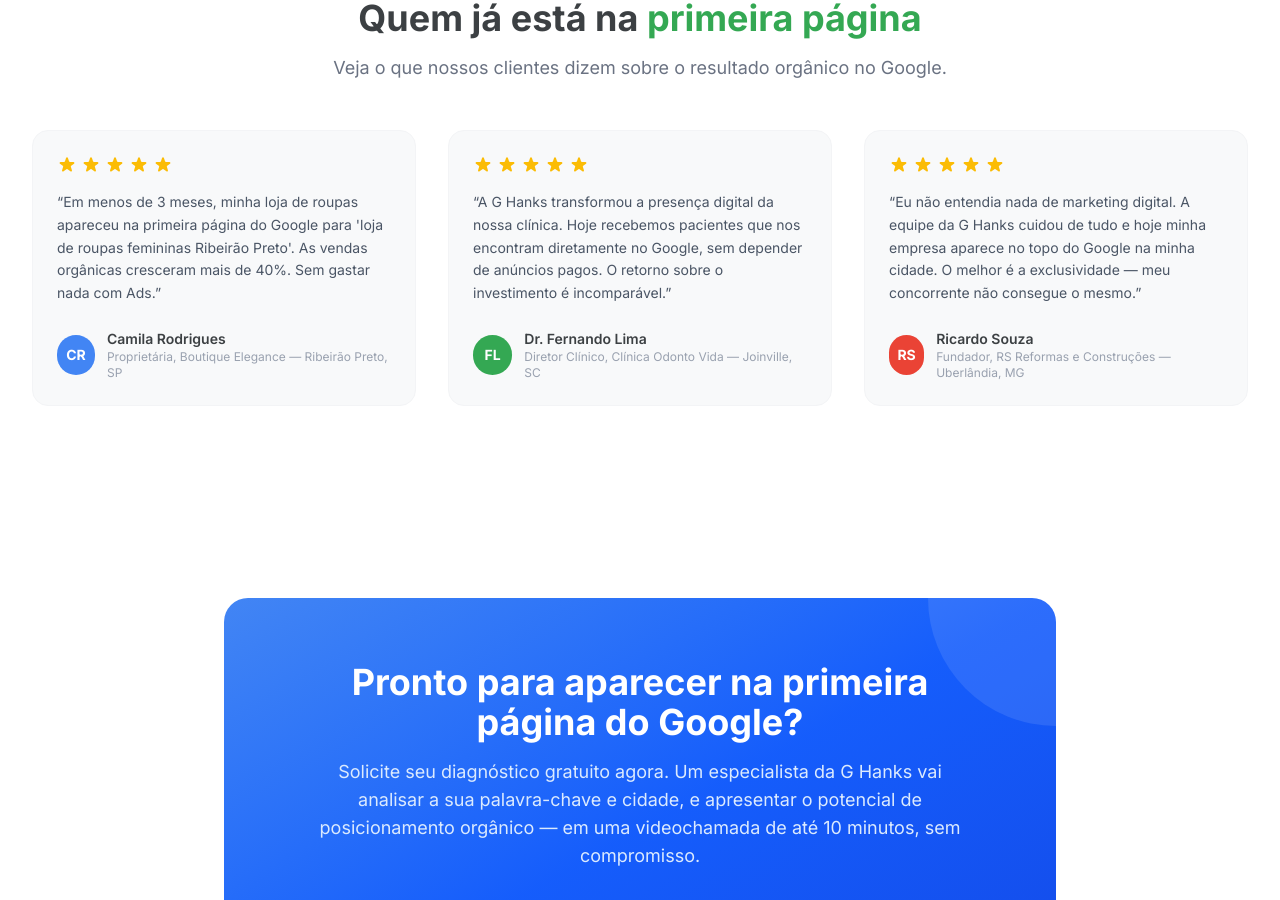
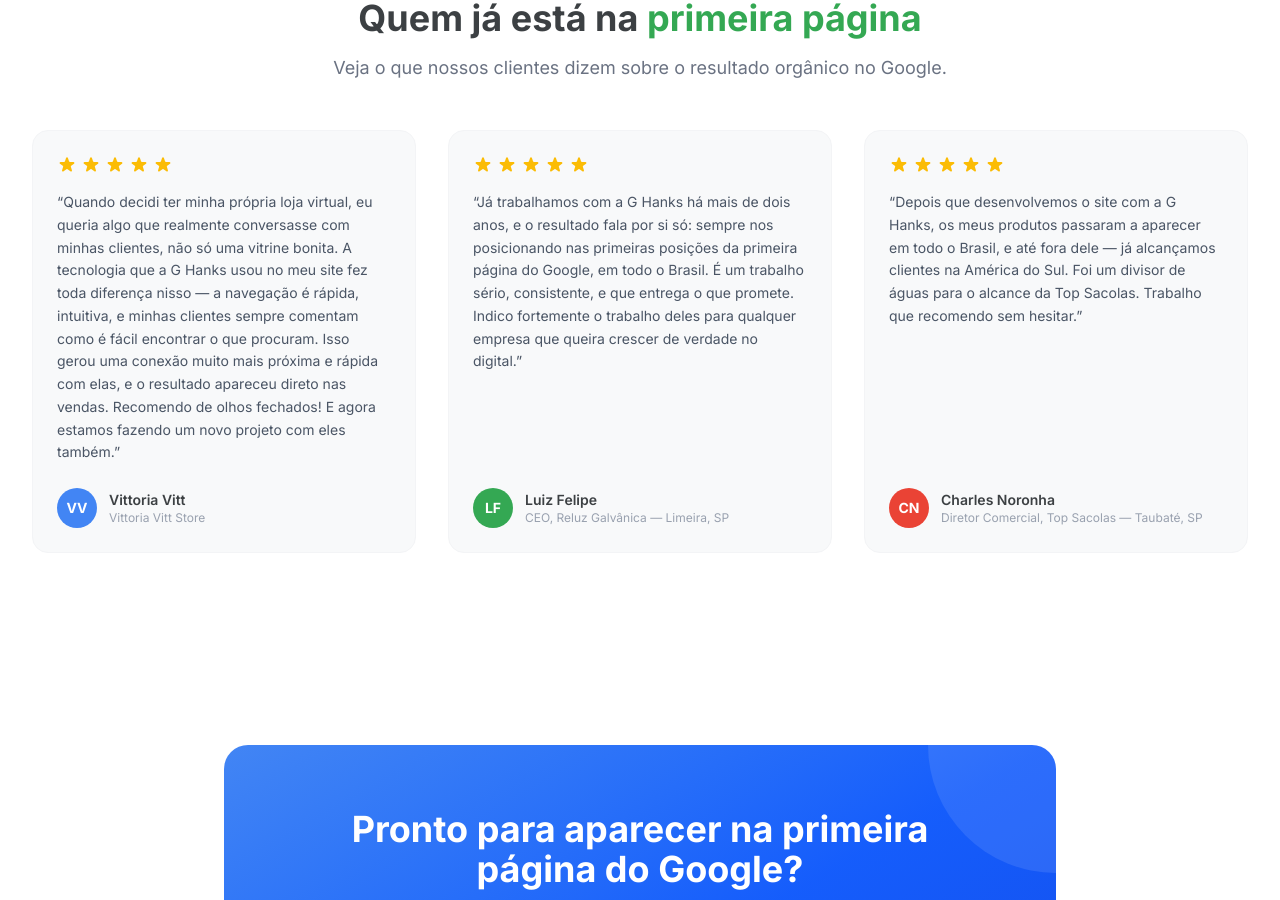
Before and after one commit to rogerfunchall-prog/projetoghanks, a Next.js app: page / in a window 1280 px wide. Shown: the part 2600-3500 px from the top of the page. Built offline with nearby package versions, Linux system fonts and the light colour scheme; no server answers.

Commit message:
content: substituir depoimentos por testemunhos reais dos clientes

```diff
--- a/src/components/Depoimentos.tsx
+++ b/src/components/Depoimentos.tsx
@@ -1,34 +1,34 @@
-/* Seção Depoimentos — prova social com 3 clientes fictícios */
+/* Seção Depoimentos — prova social com depoimentos reais aprovados pelos clientes */
 
 const DEPOIMENTOS = [
   {
-    nome: "Camila Rodrigues",
-    cargo: "Proprietária",
-    negocio: "Boutique Elegance",
-    cidade: "Ribeirão Preto, SP",
+    nome: "Vittoria Vitt",
+    cargo: "",
+    negocio: "Vittoria Vitt Store",
+    cidade: "",
     texto:
-      "Em menos de 3 meses, minha loja de roupas apareceu na primeira página do Google para 'loja de roupas femininas Ribeirão Preto'. As vendas orgânicas cresceram mais de 40%. Sem gastar nada com Ads.",
-    iniciais: "CR",
+      "Quando decidi ter minha própria loja virtual, eu queria algo que realmente conversasse com minhas clientes, não só uma vitrine bonita. A tecnologia que a G Hanks usou no meu site fez toda diferença nisso — a navegação é rápida, intuitiva, e minhas clientes sempre comentam como é fácil encontrar o que procuram. Isso gerou uma conexão muito mais próxima e rápida com elas, e o resultado apareceu direto nas vendas. Recomendo de olhos fechados! E agora estamos fazendo um novo projeto com eles também.",
+    iniciais: "VV",
     cor: "bg-ghanks-blue",
   },
   {
-    nome: "Dr. Fernando Lima",
-    cargo: "Diretor Clínico",
-    negocio: "Clínica Odonto Vida",
-    cidade: "Joinville, SC",
+    nome: "Luiz Felipe",
+    cargo: "CEO",
+    negocio: "Reluz Galvânica",
+    cidade: "Limeira, SP",
     texto:
-      "A G Hanks transformou a presença digital da nossa clínica. Hoje recebemos pacientes que nos encontram diretamente no Google, sem depender de anúncios pagos. O retorno sobre o investimento é incomparável.",
-    iniciais: "FL",
+      "Já trabalhamos com a G Hanks há mais de dois anos, e o resultado fala por si só: sempre nos posicionando nas primeiras posições da primeira página do Google, em todo o Brasil. É um trabalho sério, consistente, e que entrega o que promete. Indico fortemente o trabalho deles para qualquer empresa que queira crescer de verdade no digital.",
+    iniciais: "LF",
     cor: "bg-ghanks-green",
   },
   {
-    nome: "Ricardo Souza",
-    cargo: "Fundador",
-    negocio: "RS Reformas e Construções",
-    cidade: "Uberlândia, MG",
+    nome: "Charles Noronha",
+    cargo: "Diretor Comercial",
+    negocio: "Top Sacolas",
+    cidade: "Taubaté, SP",
     texto:
-      "Eu não entendia nada de marketing digital. A equipe da G Hanks cuidou de tudo e hoje minha empresa aparece no topo do Google na minha cidade. O melhor é a exclusividade — meu concorrente não consegue o mesmo.",
-    iniciais: "RS",
+      "Depois que desenvolvemos o site com a G Hanks, os meus produtos passaram a aparecer em todo o Brasil, e até fora dele — já alcançamos clientes na América do Sul. Foi um divisor de águas para o alcance da Top Sacolas. Trabalho que recomendo sem hesitar.",
+    iniciais: "CN",
     cor: "bg-ghanks-red",
   },
 ];
@@ -51,7 +51,7 @@ export default function Depoimentos() {
           {DEPOIMENTOS.map((dep) => (
             <div
               key={dep.nome}
-              className="bg-ghanks-light rounded-2xl p-6 border border-gray-100"
+              className="bg-ghanks-light rounded-2xl p-6 border border-gray-100 flex flex-col"
             >
               {/* Estrelas */}
               <div className="flex gap-1 mb-4" aria-label="5 estrelas">
@@ -63,7 +63,7 @@ export default function Depoimentos() {
               </div>
 
               {/* Texto */}
-              <p className="text-gray-600 leading-relaxed mb-6 text-sm">
+              <p className="text-gray-600 leading-relaxed mb-6 text-sm flex-1">
                 &ldquo;{dep.texto}&rdquo;
               </p>
 
@@ -79,7 +79,9 @@ export default function Depoimentos() {
                     {dep.nome}
                   </p>
                   <p className="text-xs text-gray-400">
-                    {dep.cargo}, {dep.negocio} — {dep.cidade}
+                    {[[dep.cargo, dep.negocio].filter(Boolean).join(", "), dep.cidade]
+                      .filter(Boolean)
+                      .join(" — ")}
                   </p>
                 </div>
               </div>
```
